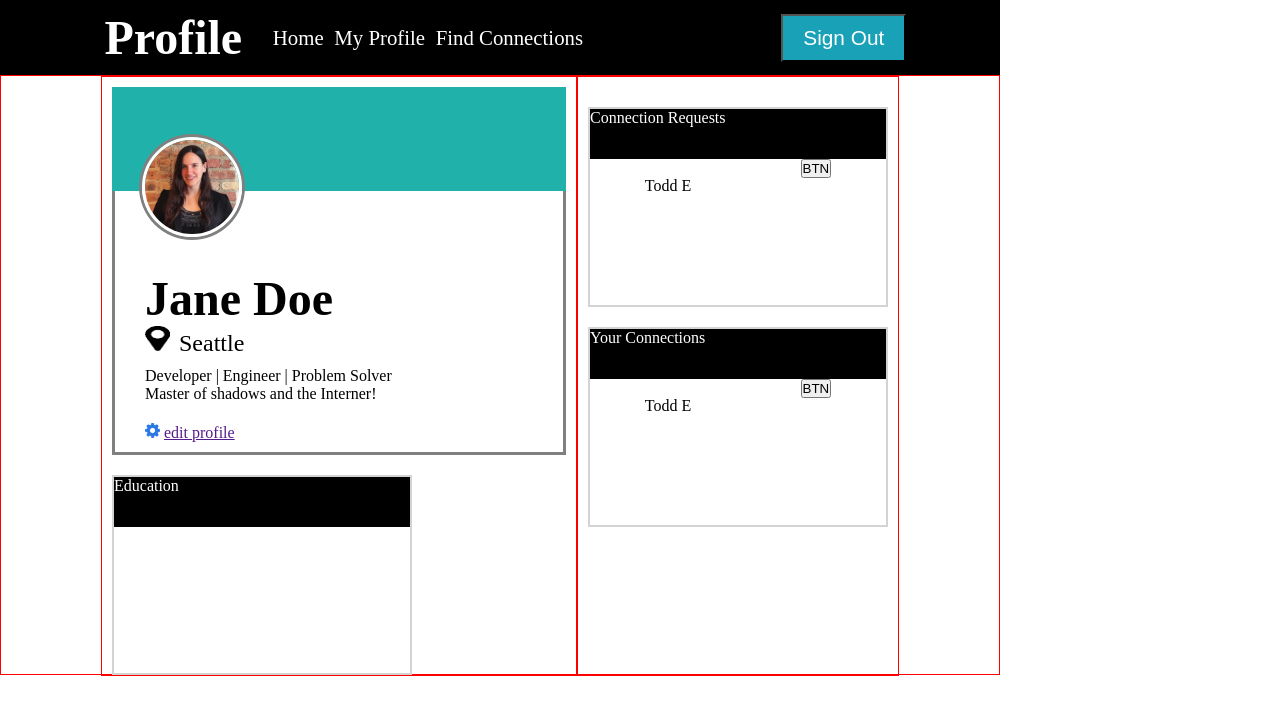
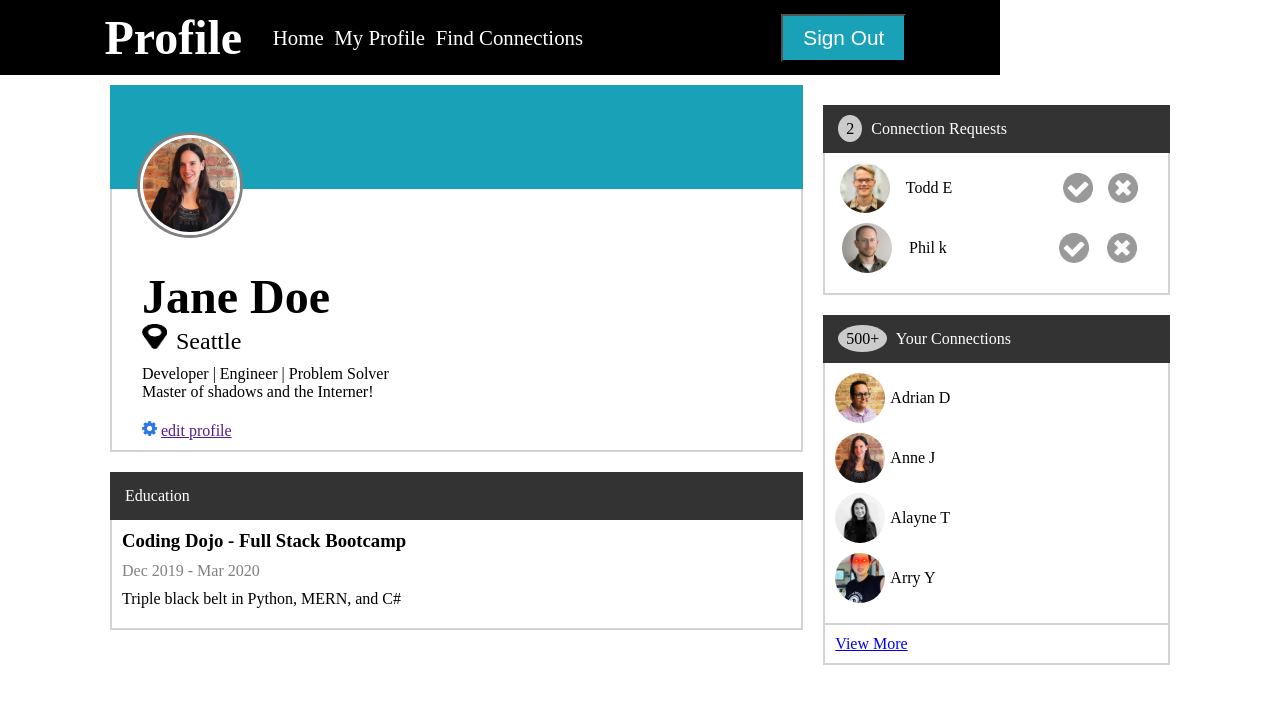
Before and after one commit to Yurochkina/web_fundamentals, a plain HTML site: page css/profile/profile.html in a window 1280 px wide. Drawn offline with Linux system fonts and the light colour scheme.

Commit message:
Improved cards

```diff
--- a/css/profile/profile.css
+++ b/css/profile/profile.css
@@ -7,7 +7,7 @@
 /* nav bar */
 
 #nav-bar {
-    background-color: black;
+    background-color: #000000;
     display: flex;
     align-items: center;
     justify-content: space-around;
@@ -52,29 +52,18 @@ ul li:first-child{
 /* main content css after the nav bar  */
 
 #main {
-    height: 600px;
-    width: 1000px;
-    border: 1px solid red;
     display: flex;
     padding: 0px 100px;
     justify-content: space-around;
 }
 
 .col-right {
-
-    height: 600px;
-    width: 1000px;
-    border: 1px solid red;
     flex: 1;
     padding: 10px;
 
 }
 
 .col-left {
-
-    height: 600px;
-    width: 1000px;
-    border: 1px solid red;
     flex: 2;
     padding: 10px;
 
@@ -83,7 +72,7 @@ ul li:first-child{
 /* info card css */
 
 .info-card-header {
-    background-color: lightseagreen;
+    background-color: #19a1b7;
 }
 
 #profile-pic {
@@ -99,7 +88,7 @@ ul li:first-child{
 
 #info-card-body {
     padding-left: 30px;
-    border: 3px solid grey;
+    border: 2px solid lightgrey;
     border-top: 0px;
     padding-top: 80px;
     padding-bottom: 10px;
@@ -132,32 +121,82 @@ ul li:first-child{
 }
 
 
-
-
-
-
-
-
-
-
-
-
 /* card css */
 
 .card {
-    border: 2px solid lightgray;
-    height: 200px;
-    width: 300px;
     margin-top: 20px;
 }
 
 .card-header {
-    background-color: black;
-    height: 50px;
+    background-color: #333333;
     color: white;
+    padding: 15px;
 }
+
+.card-body {
+    padding: 10px;
+    border: 2px solid lightgray;
+    border-top: none;
+}
+
+.card-body>* {
+    margin-bottom: 10px;
+}
+
+
 
 .person {
     display: flex;
     justify-content: space-around;
 }
+
+#dates {
+    color: grey;
+}
+
+.count {
+    height: 10px;
+    width: 10px;
+    background-color: #cbcbcb;
+    border-radius: 50%;
+    padding: 5px 8px;
+    color: black;
+    margin-right: 5px;
+
+}
+
+.thumbnail {
+
+    height: 50px;
+    border-radius: 50%;
+    margin-right: 5px;
+
+}
+
+.person span, .person-connection span{
+    font-size: 1rem;
+    margin-right: 100px;
+}
+
+.person{
+    display: flex;
+    align-items: center;
+    margin-right: 10px;
+}
+
+.accept-reject{
+    height: 30px;
+    width: 30px;
+    margin-right: 5px;
+}
+
+.person-connections {
+    display: flex;
+    align-items: center;
+}
+
+#view-more {
+    border: 2px solid lightgrey;
+    padding: 10px;
+    border-top: none;
+}
--- a/css/profile/profile.html
+++ b/css/profile/profile.html
@@ -20,9 +20,6 @@
         <div id="nav-right">
             <input id="sign-out-btn" type="button" value="Sign Out">
         </div>
-    </div>
-
-
     </div>
     <div id="main">
         <div class="col-left">
@@ -50,43 +47,40 @@
                         <img src="icons/gear.png" alt="" id="gear-icon">
                         <a href="">edit profile</a>
                     </div>
+                </div>
+            </div>
 
-
-
-
-                </div>
-
-
-
-
-
-
-
-            </div>
             <div class="card">
                 <div class="card-header">
                     <p>Education</p>
                 </div>
                 <div class="card-body">
+                    <h3>Coding Dojo - Full Stack Bootcamp</h3>
+                    <p id="dates">Dec 2019 - Mar 2020</p>
+                    <p>Triple black belt in Python, MERN, and C# </p>
                 </div>
-
             </div>
 
         </div>
         <div class="col-right">
             <div class="card">
                 <div class="card-header">
-                    <p>Connection Requests</p>
+                    <span class="count">2</span>
+                    <span>Connection Requests</span>
                 </div>
                 <div class="card-body">
                     <div class="person">
-                        <div class="pic">
-                            <img src="" alt="">
-                            <p>Todd E</p>
-                        </div>
-                        <div class="options">
-                            <input type="button" value="BTN">
-                        </div>
+                        <img class="thumbnail" src="images/todd-s.jpg" alt="">
+                        <span>Todd E</span>
+                        <img class="accept-reject" src="icons/accept-circle.png" alt="">
+                        <img class="accept-reject" src="icons/close-circle.png" alt="">
+                    </div>
+
+                    <div class="person">
+                        <img class="thumbnail" src="images/phil-s.jpg" alt="">
+                        <span>Phil k</span>
+                        <img class="accept-reject" src="icons/accept-circle.png" alt="">
+                        <img class="accept-reject" src="icons/close-circle.png" alt="">
                     </div>
                 </div>
 
@@ -94,24 +88,32 @@
 
             <div class="card">
                 <div class="card-header">
-                    <p>Your Connections</p>
-
+                    <span class="count">500+</span>
+                    <span>Your Connections</span>
                 </div>
-                <div class="person">
-                    <div class="pic">
-                        <img src="" alt="">
-                        <p>Todd E</p>
+                <div class="card-body">
+                    <div class="person-connections">
+                        <img class="thumbnail" src="images/adrien-s.jpg" alt="">
+                        <span>Adrian D</span>
                     </div>
-                    <div class="options">
-                        <input type="button" value="BTN">
+                    <div class="person-connections">
+                        <img class="thumbnail" src="images/anne-s.jpg" alt="">
+                        <span>Anne J</span>
+                    </div>
+                    <div class="person-connections">
+                        <img class="thumbnail" src="images/alayne-s.jpg" alt="">
+                        <span>Alayne T</span>
+                    </div>
+                    <div class="person-connections">
+                        <img class="thumbnail" src="images/arry-s.jpg" alt="">
+                        <span>Arry Y</span>
                     </div>
                 </div>
-
+                <div id="view-more">
+                    <a  href="#">View More</a>
+                </div>
             </div>
-
         </div>
-    </div>
-
     </div>
 
 </body>
```
